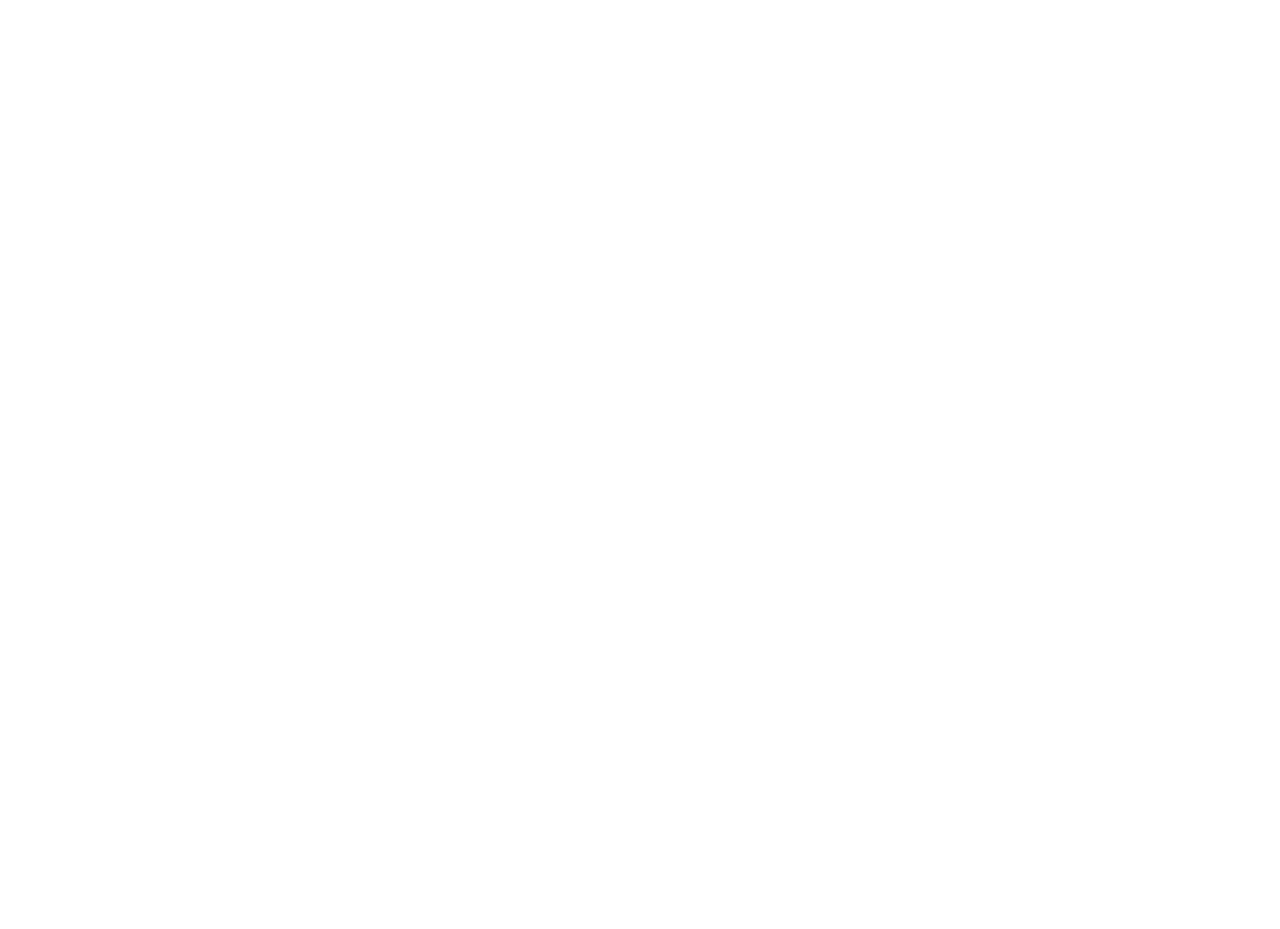
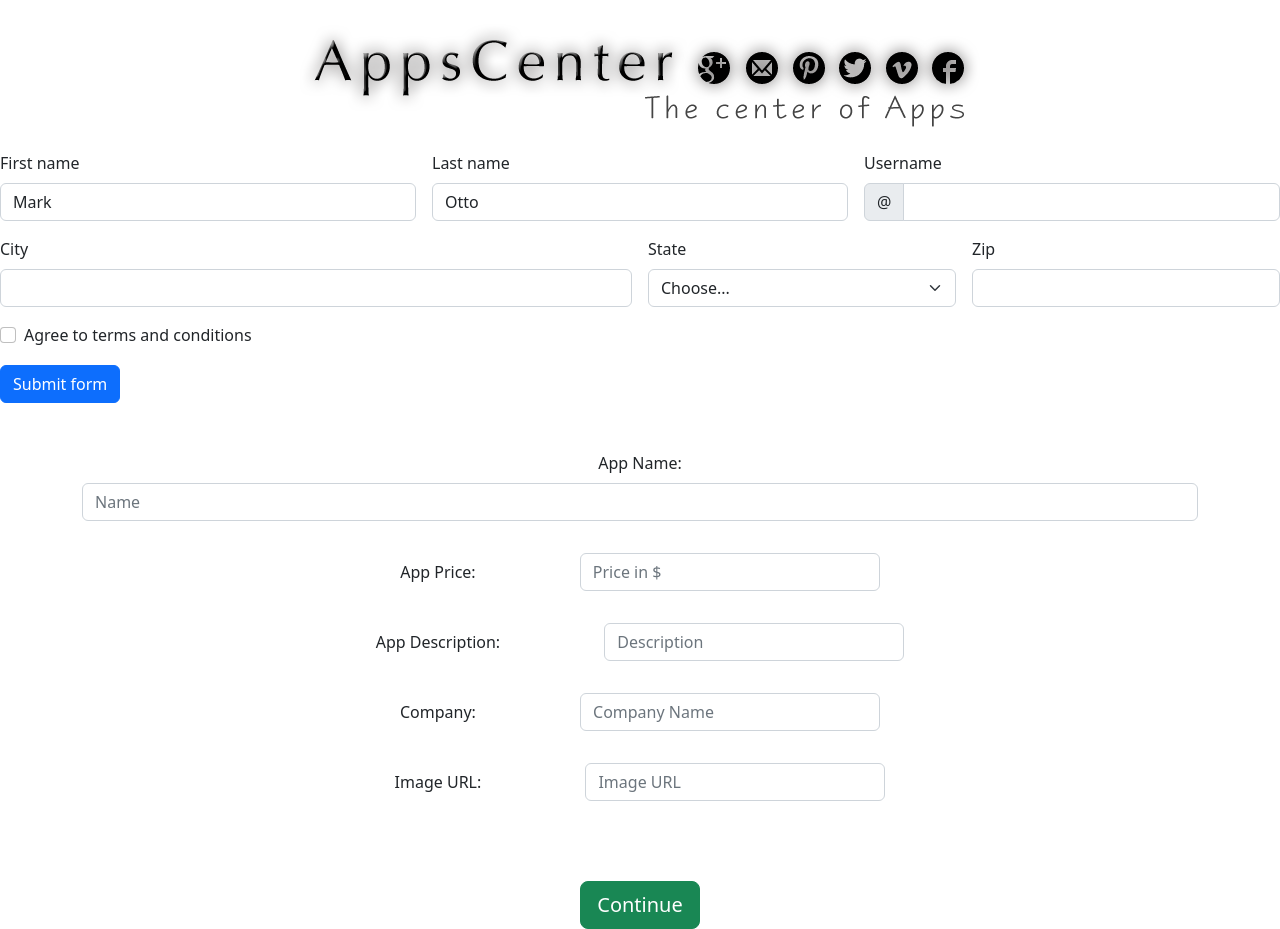
Before and after one commit to 07ItamarMelamed/AppsCenter, a plain HTML site: page addApplication.html in a window 1280 px wide. Before the commit the page ends 800 px from the top, so only its background shows below. Drawn offline with nearby package versions, Linux system fonts and the light colour scheme.

Commit message:
start of page 2, before validation

```diff
--- a/addApplication.html
+++ b/addApplication.html
@@ -0,0 +1,185 @@
+<!DOCTYPE html>
+<html lang="en">
+  <head>
+    <meta charset="UTF-8" />
+    <meta http-equiv="X-UA-Compatible" content="IE=edge" />
+    <meta name="viewport" content="width=device-width, initial-scale=1.0" />
+    <title>AppsCenter</title>
+    <link rel="icon" href="images/favicon.ico" />
+    <link
+      rel="stylesheet"
+      type="text/css"
+      media="screen"
+      href="style/main.css"
+    />
+
+    <!-- Bootstrap core CSS -->
+    <link
+      href="https://cdn.jsdelivr.net/npm/bootstrap@5.2.0/dist/css/bootstrap.min.css"
+      rel="stylesheet"
+      integrity="sha384-gH2yIJqKdNHPEq0n4Mqa/HGKIhSkIHeL5AyhkYV8i59U5AR6csBvApHHNl/vI1Bx"
+      crossorigin="anonymous"
+    />
+  </head>
+  <body>
+    <img
+      src="images/AppsCenter.png"
+      class="center py-4"
+      alt="AppsCenter Title"
+    />
+    <form class="row g-3 needs-validation" novalidate>
+        <div class="col-md-4">
+          <label for="validationCustom01" class="form-label">First name</label>
+          <input type="text" class="form-control" id="validationCustom01" value="Mark" required>
+          <div class="valid-feedback">
+            Looks good!
+          </div>
+        </div>
+        <div class="col-md-4">
+          <label for="validationCustom02" class="form-label">Last name</label>
+          <input type="text" class="form-control" id="validationCustom02" value="Otto" required>
+          <div class="valid-feedback">
+            Looks good!
+          </div>
+        </div>
+        <div class="col-md-4">
+          <label for="validationCustomUsername" class="form-label">Username</label>
+          <div class="input-group has-validation">
+            <span class="input-group-text" id="inputGroupPrepend">@</span>
+            <input type="text" class="form-control" id="validationCustomUsername" aria-describedby="inputGroupPrepend" required>
+            <div class="invalid-feedback">
+              Please choose a username.
+            </div>
+          </div>
+        </div>
+        <div class="col-md-6">
+          <label for="validationCustom03" class="form-label">City</label>
+          <input type="text" class="form-control" id="validationCustom03" required>
+          <div class="invalid-feedback">
+            Please provide a valid city.
+          </div>
+        </div>
+        <div class="col-md-3">
+          <label for="validationCustom04" class="form-label">State</label>
+          <select class="form-select" id="validationCustom04" required>
+            <option selected disabled value="">Choose...</option>
+            <option>...</option>
+          </select>
+          <div class="invalid-feedback">
+            Please select a valid state.
+          </div>
+        </div>
+        <div class="col-md-3">
+          <label for="validationCustom05" class="form-label">Zip</label>
+          <input type="text" class="form-control" id="validationCustom05" required>
+          <div class="invalid-feedback">
+            Please provide a valid zip.
+          </div>
+        </div>
+        <div class="col-12">
+          <div class="form-check">
+            <input class="form-check-input" type="checkbox" value="" id="invalidCheck" required>
+            <label class="form-check-label" for="invalidCheck">
+              Agree to terms and conditions
+            </label>
+            <div class="invalid-feedback">
+              You must agree before submitting.
+            </div>
+          </div>
+        </div>
+        <div class="col-12">
+          <button class="btn btn-primary" type="submit">Submit form</button>
+        </div>
+      </form>
+    <div class="container py-5 text-center">
+      <form class="needs-validation" novalidate>
+        <div>
+      <label for="nameInput" class="form-label">App Name:</label>
+      <div class="input-group has-validation">
+        <input
+            type="text"
+            class="form-control mb-3"
+            id="nameInput"
+            style="margin: auto; width: 300px; display:inline;"
+            placeholder="Name"
+            oninput="checkName(event)"
+            aria-describedby="inputGroupPrepend"
+            required
+        />
+        <div class="invalid-feedback">
+            Looks bad!
+        </div>
+      </div>
+    </div>
+      <p style="display: block"></p>
+      <p class="optiontitle" style="padding-right: 100px; display:inline;">App Price:</p>
+      <input
+        type="text"
+        class="form-control mb-3"
+        id="priceInput"
+        style="margin: auto; width: 300px; display:inline;"
+        placeholder="Price in $"
+        oninput="checkPrice(event)"
+        required
+      />
+      <div class="invalid-feedback">
+        Looks bad!
+      </div>
+      <p style="display: block"></p>
+      <p class="optiontitle" style="padding-right: 100px; display:inline;">App Description:</p>
+      <input
+        type="text"
+        class="form-control mb-3"
+        id="descInput"
+        style="margin: auto; width: 300px; display:inline;"
+        placeholder="Description"
+        oninput="checkDesc(event)"
+        required
+      />
+      <div class="invalid-feedback">
+        Looks bad!
+      </div>
+      <p style="display: block"></p>
+      <p class="optiontitle" style="padding-right: 100px; display:inline;">Company:</p>
+      <input
+        type="text"
+        class="form-control mb-3"
+        id="companyInput"
+        style="margin: auto; width: 300px; display:inline;"
+        placeholder="Company Name"
+        oninput="checkCompany(event)"
+        required
+      />
+      <div class="invalid-feedback">
+        Looks bad!
+      </div>
+      <p style="display: block"></p>
+      <p class="optiontitle" style="padding-right: 100px; display:inline;">Image URL:</p>
+      <input
+        type="text"
+        class="form-control mb-3"
+        id="imageInput"
+        style="margin: auto; width: 300px; display:inline;"
+        placeholder="Image URL"
+        oninput="checkImage(event)"
+        required
+      />
+      <div class="invalid-feedback">
+        Looks bad!
+      </div>
+      <p style="display: block"></p>
+    </div>
+    <button
+        type="button"
+        class="center btn btn-success btn-lg"
+        style="display: block"
+        onclick="checkAllFields()"
+      >
+        Continue
+      </button>
+    </form>
+    <script src="src/applications.js"></script>
+    <script src="src/AddApp.js"></script>
+    <script src="https://ajax.googleapis.com/ajax/libs/jquery/1.10.0/jquery.min.js"></script>
+  </body>
+</html>
--- a/src/AddApp.js
+++ b/src/AddApp.js
@@ -1,14 +1,99 @@
 const addItemToTheList = (data) => {
-    localStorage.setItem('applications', JSON.stringify(JSON.parse(localStorage.getItem('applications')).concat(data)));
-}
+  localStorage.setItem(
+    "applications",
+    JSON.stringify(
+      JSON.parse(localStorage.getItem("applications")).concat(data)
+    )
+  );
+};
 
 const getNextId = () => {
-    let id = localStorage.getItem('id');
-    localStorage.setItem('id', ++id);
+  let id = localStorage.getItem("id");
+  localStorage.setItem("id", ++id);
 
-    return id;
-}
+  return id;
+};
 
 document.addEventListener("DOMContentLoaded", () => {
 
 });
+
+let check = [false, false, false, false, false];
+
+const checkName = (event) => {
+  let form = document.getElementById('nameInput');
+  if (!form.checkValidity()) {
+    event.preventDefault();
+    event.stopPropagation();
+  }
+
+  form.classList.add('was-validated');
+};
+
+const checkPrice = (event) => {
+    let form = document.getElementById('nameInput');
+    if (!form.checkValidity()) {
+      event.preventDefault();
+      event.stopPropagation();
+    }
+
+    form.classList.add('was-validated');
+  };
+
+const checkDesc = (event) => {
+    let form = document.getElementById('nameInput');
+    if (!form.checkValidity()) {
+      event.preventDefault();
+      event.stopPropagation();
+    }
+
+    form.classList.add('was-validated');
+  };
+
+const checkCompany = (event) => {
+    let form = document.getElementById('nameInput');
+    if (!form.checkValidity()) {
+      event.preventDefault();
+      event.stopPropagation();
+    }
+
+    form.classList.add('was-validated');
+  };
+
+const checkImage = (event) => {
+    let form = document.getElementById('nameInput');
+    if (!form.checkValidity()) {
+      event.preventDefault();
+      event.stopPropagation();
+    }
+
+    form.classList.add('was-validated');
+  };
+
+const checkAllFields = () => {
+  if (check[0] && check[1] && check[2] && check[3] && check[4]) {
+    location.assign("mainPage.html");
+  } else {
+    alert("Some fields are empty.\nCheck once more.");
+  }
+};
+
+(function () {
+    'use strict'
+
+    // Fetch all the forms we want to apply custom Bootstrap validation styles to
+    var forms = document.querySelectorAll('.needs-validation')
+
+    // Loop over them and prevent submission
+    Array.prototype.slice.call(forms)
+        .forEach(function (form) {
+        form.addEventListener('submit', function (event) {
+            if (!form.checkValidity()) {
+            event.preventDefault()
+            event.stopPropagation()
+            }
+
+            form.classList.add('was-validated')
+        }, false)
+    })
+})()
--- a/style/main.css
+++ b/style/main.css
@@ -3,3 +3,13 @@
   margin-left: auto;
   margin-right: auto;
 }
+
+.optiontitle {
+  font-size: 1rem;
+  padding-right: 400px;
+}
+
+.titlemust {
+  font-size: 2rem;
+  color: red;
+}
```
Also changed, not shown: mainPage.html (+0 -1 lines).
